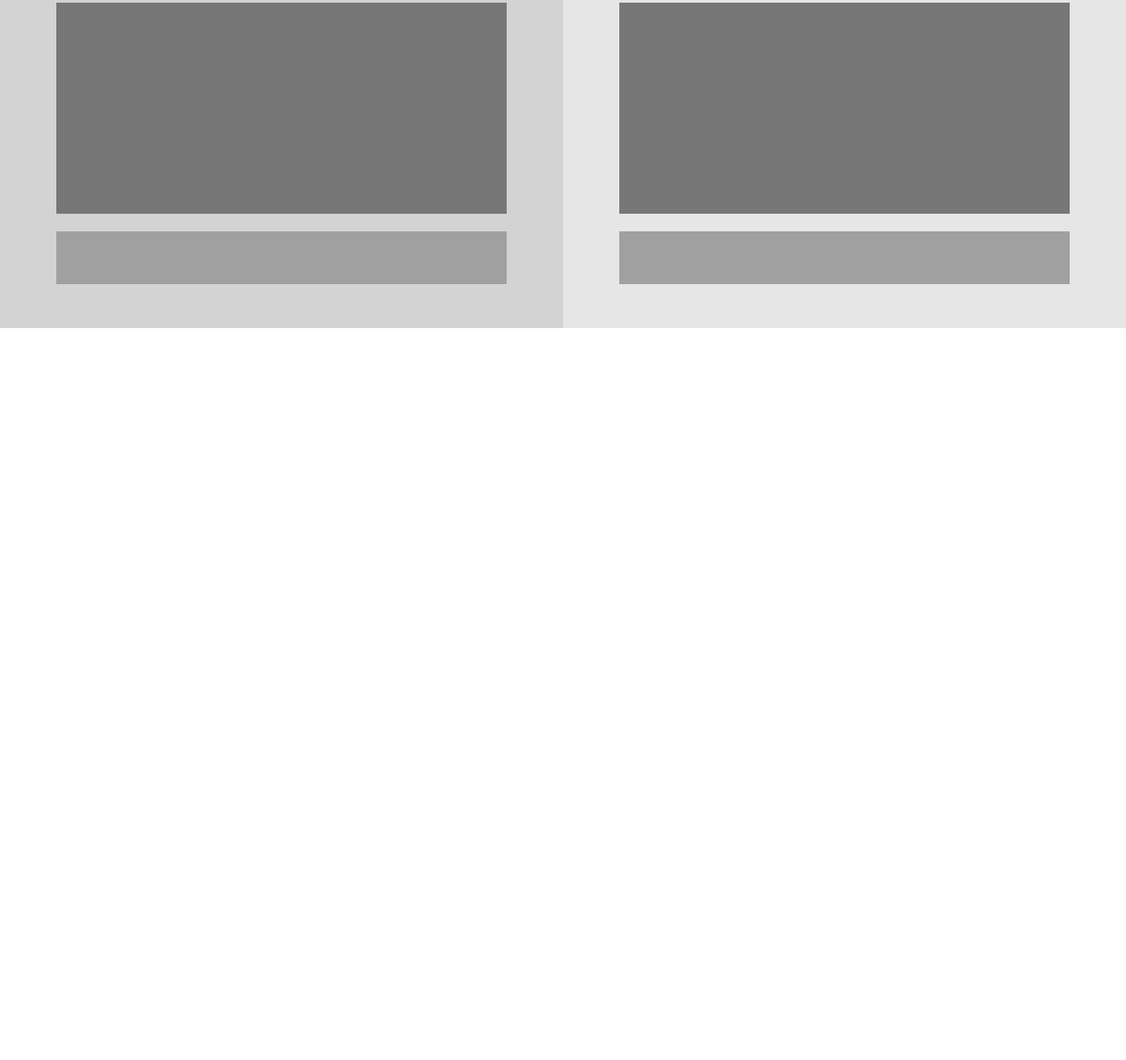
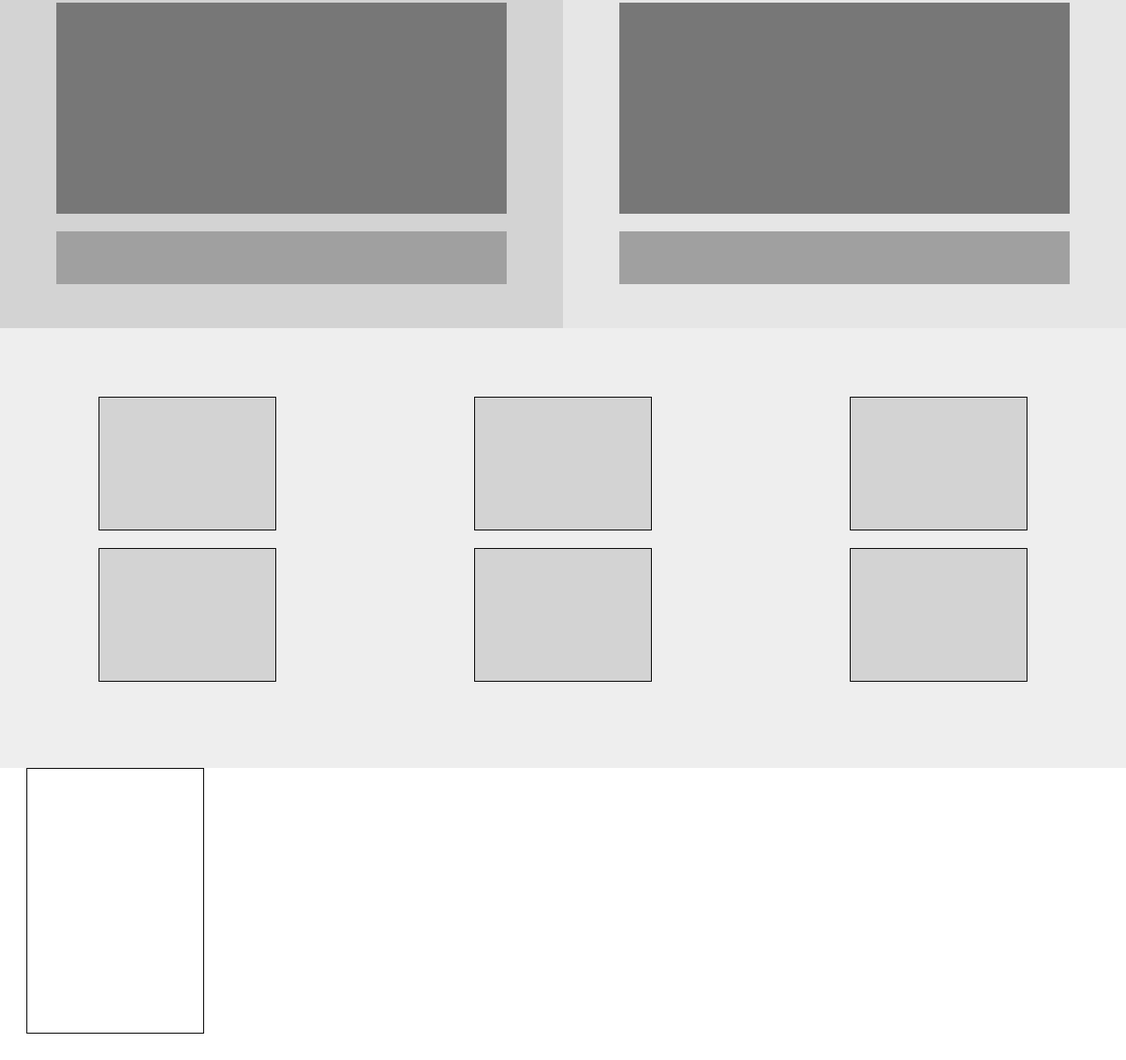
Before and after one commit to uche-inyama/Design-Teardown, a plain HTML site: page index.html in a window 1280 px wide. Shown: the part 1107-2312 px from the top of the page at 88% size. Before the commit the page ends 1480 px from the top, so only its background shows below. Drawn offline with Linux system fonts and the light colour scheme.

Commit message:
adding our friends and supporters section

```diff
--- a/assets/css/app.css
+++ b/assets/css/app.css
@@ -133,3 +133,65 @@ header {
  background-color: #A0A0A0;
  height: 60px;
 }
+.resent-uploads{
+	display: grid;
+	grid-template: repeat(1, 500px)/ repeat(3, 3fr);
+}
+
+.resent-uploads div:nth-child(1){
+	width: 100%;
+	height: 100%;
+	background-color: #EEEEEE;
+}
+.resent-uploads div:nth-child(2){
+	width: 100%;
+	height: 100%;
+	background-color: #EEEEEE;
+}
+
+.resent-uploads div:nth-child(3){
+	width: 100%;
+	height: 100%;
+	background-color: #EEEEEE;
+}
+.uploads{
+	display: flex;
+	flex-direction: column;
+	justify-content: center;
+	align-items:  center;
+}
+li.upload-list{
+	display: block;
+	width: 200px;
+	height: 150px;
+	background-color: lightgray;
+	border: solid 1px black;
+	margin-bottom: 20px;
+	/*margin-left: 20px;*/
+}
+li.upload-list1{
+	display: block;
+	width: 200px;
+	height: 150px;
+	background-color: lightgray;
+	border: solid 1px black;
+	margin-bottom:20px;
+}
+.friends_supporters{
+	margin: 0 30px;
+	display: grid;
+	grid-template-columns: repeat(1, 1fr);
+	grid-template-rows: repeat(1, 400px);
+	}
+.friends_supporters div:nth-child(1){
+	width: 200px;
+	height: 300px;
+	border: solid 1px black;
+}
+
+.friends_supporters div:nth-child(2){
+	width: 500px;
+	height: 550px;
+	border: solid 1px black;
+
+}
--- a/index.html
+++ b/index.html
@@ -51,6 +51,45 @@
 			</div>
 		</div>
 	</main>
+	<section class = "resent-uploads">
+		<div class="uploads">
+			<li class="upload-list"></li>
+			<li class="upload-list1"></li>
+		</div>
+		<div class="uploads">
+			<li class="upload-list"></li>
+			<li class="upload-list1"></li>
+		</div>
+		<div class="uploads">
+			<li class="upload-list"></li>
+			<li class="upload-list1"></li>
+		</div>
+	</section>
+	<section class="friends_supporters">
+		<div></div>
+		<div></div>
+	</section>
+	<section class = "resent-uploads">
+		<div class="uploads">
+			<li class="upload-list"></li>
+			<li class="upload-list1"></li>
+		</div>
+		<div class="uploads">
+			<li class="upload-list"></li>
+			<li class="upload-list1"></li>
+		</div>
+		<div class="uploads">
+			<li class="upload-list"></li>
+			<li class="upload-list1"></li>
+		</div>
+	</section>
+	<section>
+		<div></div>
+		<div></div>
+	</section>
+	<section>
+		<div></div>
+	</section>
 	<footer class="main-footer">
 
 	</footer>
```
